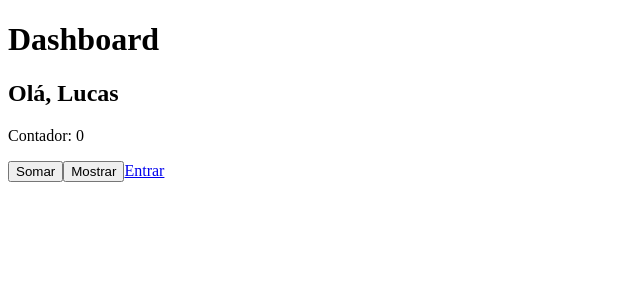
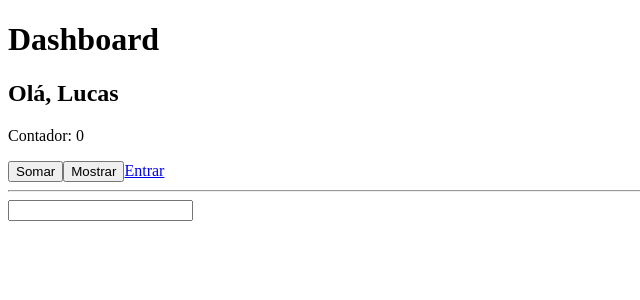
Before and after one commit to lucas-linhares-dev/react-typescript, a React (Create React App) app: page /pagina-inicial in a window 1280 px wide. Shown: the top 300 px of the page, without its empty margins (0-640 px from the left). Built offline with nearby package versions, Linux system fonts and the light colour scheme.

Commit message:
Resvisando listas

```diff
--- a/src/app/pages/dashboard/Dashboard.tsx
+++ b/src/app/pages/dashboard/Dashboard.tsx
@@ -1,13 +1,31 @@
-import { useRef } from 'react';
+import { useRef, useState, useCallback } from 'react';
 import { Link } from 'react-router-dom';
 import { useUsuarioLogado } from '../../shared/hooks';
 
 
 export const Dashboard = () => {
 
+    const [lista, setLista] = useState<string[]>([])
+
     const { nomeUsuario } = useUsuarioLogado()
 
     const counterRef = useRef(0)
+
+    const addLista: React.KeyboardEventHandler<HTMLInputElement> = useCallback((e) => {
+        if(e.key === 'Enter'){
+            if(e.currentTarget.value.length === 0) return
+
+            const newValue = e.currentTarget.value
+
+            e.currentTarget.value = ''
+
+            setLista((oldLista) => {
+                return [...oldLista, newValue]
+            })
+        }
+
+    },[])
+
 
     return(
         <div>
@@ -17,6 +35,13 @@ export const Dashboard = () => {
             <button onClick={(e) => counterRef.current++}>Somar</button>
             <button onClick={() => console.log(counterRef.current)}>Mostrar</button>
             <Link to={"/entrar"}>Entrar</Link>
+            <hr></hr>
+            <input type="text" onKeyDown={addLista} />
+            <ul>
+                {lista.map((value, index) => {
+                    return <li key={value}>{value}</li>
+                })}
+            </ul>
         </div>
 
     )
```
